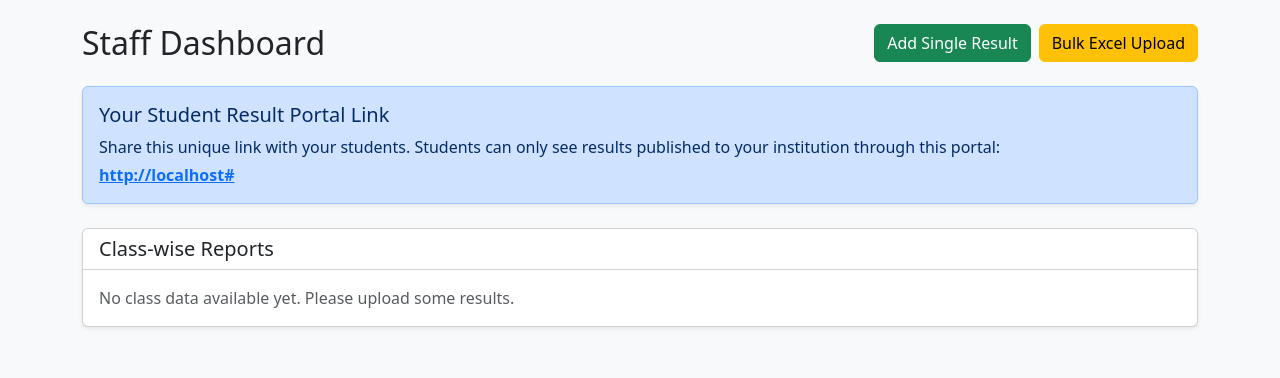
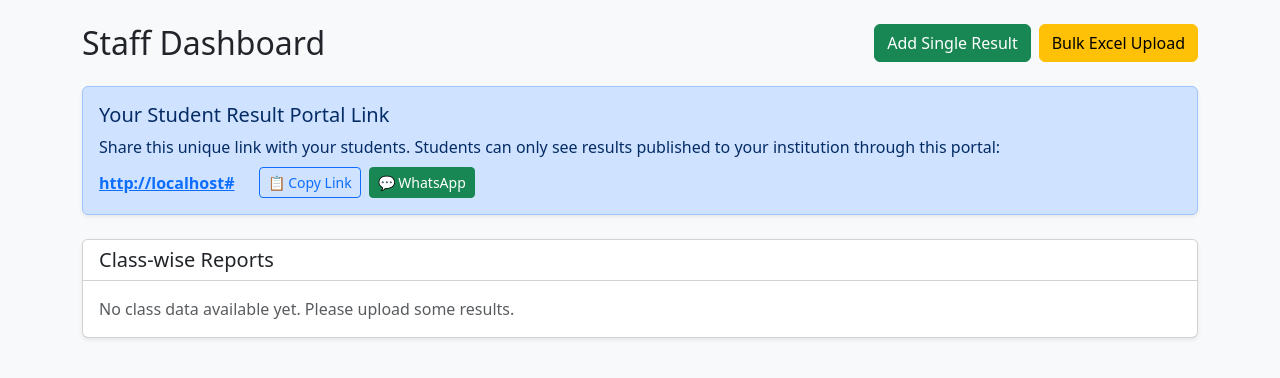
Before and after one commit to Suhailirfani/result, a Django app: template templates/staff_dashboard.html in a window 1280 px wide. Shown: the part 56-434 px from the top of the page. Run offline with Django 5.2, Linux system fonts and the light colour scheme; the template is opened without the code that fills it, so the values that code supplies are empty.

Commit message:
Add WhatsApp share and copy to clipboard options for institution result portal link.

```diff
--- a/templates/staff_dashboard.html
+++ b/templates/staff_dashboard.html
@@ -12,10 +12,27 @@
 <div class="alert alert-primary shadow-sm mb-4">
     <h5 class="alert-heading">Your Student Result Portal Link</h5>
     <p class="mb-1">Share this unique link with your students. Students can only see results published to your institution through this portal:</p>
-    <a href="{% url 'results_app:student_result' request.user.institution.id %}" target="_blank" class="fw-bold text-break">
-        {{ request.scheme }}://{{ request.get_host }}{% url 'results_app:student_result' request.user.institution.id %}
-    </a>
+    <div class="d-flex flex-column flex-md-row align-items-md-center gap-2 mt-2">
+        <a id="portalLink" href="{% url 'results_app:student_result' request.user.institution.id %}" target="_blank" class="fw-bold text-break mb-2 mb-md-0 me-md-3">
+            {{ request.scheme }}://{{ request.get_host }}{% url 'results_app:student_result' request.user.institution.id %}
+        </a>
+        <div class="d-flex gap-2">
+            <button onclick="copyToClipboard()" class="btn btn-sm btn-outline-primary">📋 Copy Link</button>
+            <a href="https://api.whatsapp.com/send?text=Check out your results on our portal: {{ request.scheme }}://{{ request.get_host }}{% url 'results_app:student_result' request.user.institution.id %}" target="_blank" class="btn btn-sm btn-success">💬 WhatsApp</a>
+        </div>
+    </div>
 </div>
+
+<script>
+function copyToClipboard() {
+    var linkText = document.getElementById("portalLink").innerText;
+    navigator.clipboard.writeText(linkText.trim()).then(function() {
+        alert("Link copied to clipboard!");
+    }, function(err) {
+        console.error('Could not copy text: ', err);
+    });
+}
+</script>
 
 <div class="row">
     <div class="col-md-12">
```
